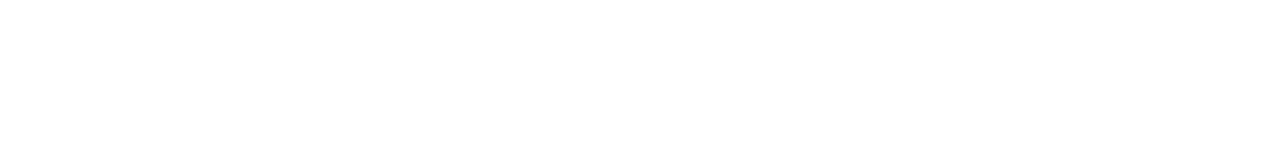
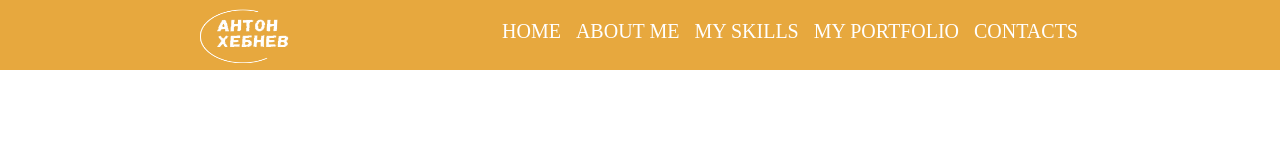
Before and after one commit to Khebnev/khebnev.github.io, a plain HTML site: page index.html in a window 1280 px wide. Drawn offline with Linux system fonts and the light colour scheme.

Commit message:
1.dev added block header with logo and nav

```diff
--- a/index.html
+++ b/index.html
@@ -6,6 +6,25 @@
     <link rel="stylesheet" href="style.css">
 </head>
 <body>
-
+    <header>
+        <div class="header__block">
+            <div class="wrapper">
+                <div class="header__logo">
+                    <img src="images/logo.png" alt="">
+                </div>
+                <nav class="header__menu">
+                    <ul class="menu-list">
+                        <li class="menu-list-item">Home</li>
+                        <li class="menu-list-item">About me</li>
+                        <li class="menu-list-item">My skills</li>
+                        <li class="menu-list-item">My portfolio</li>
+                        <li class="menu-list-item">Contacts</li>
+                    </ul>
+                </nav>
+            </div>
+        </div>
+    </header>
+    <main></main>
+    <footer></footer>
 </body>
 </html>
--- a/style.css
+++ b/style.css
@@ -2,3 +2,42 @@ body {
     padding: 0;
     margin: 0;
 }
+header{
+    background-color: #e7a83e;
+    height: 70px;
+}
+main{}
+footer{}
+.clearfix:after{
+    content: "";
+    display: block;
+    clear: both;
+}
+.wrapper{
+    width: 70%;
+    margin: 0 auto;
+}
+.header__logo{
+    float: left;
+}
+.header__logo img{
+    width: 100px;
+    height: 65px;
+}
+.header__menu{
+    float: right;
+}
+.menu-list{
+    list-style: none;
+    color: #fff;
+    font-size: 20px;
+    text-transform: uppercase;
+    padding-inline-start: 0px;
+    margin-block-start: 0;
+    margin-block-end: 0;
+    padding-top: 20px;
+}
+.menu-list-item{
+    display: inline-block;
+    margin-right: 10px;
+}
```
Also changed, not shown: images/logo.png (added).
